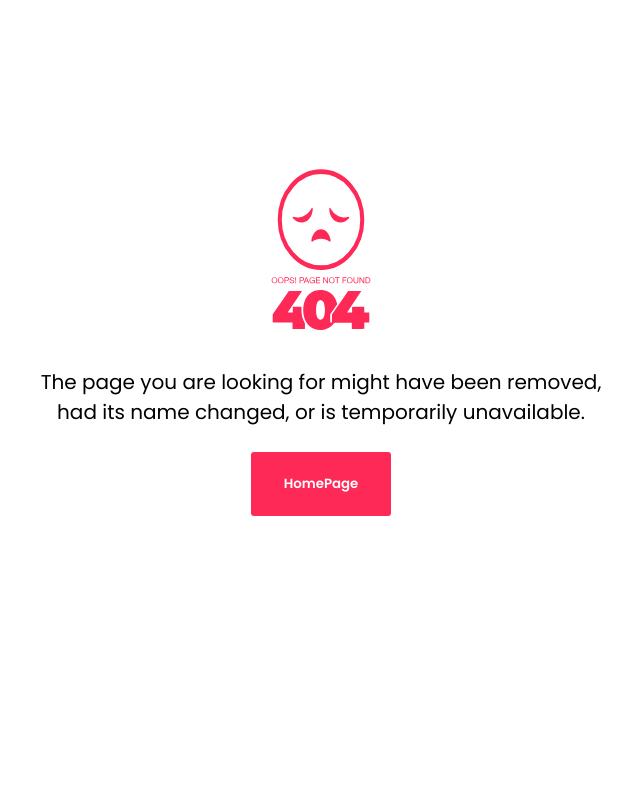
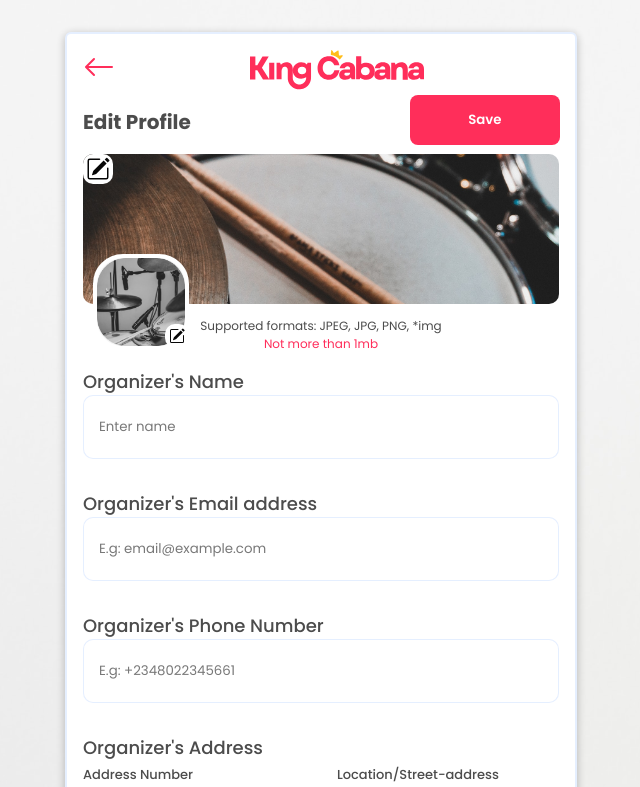
Before and after one commit to King-cabana/Kc-Web-V1, a React (Create React App) app: page /dashboard/edit-organiser-profile in a window 1280 px wide. Shown: the top 787 px of the page, without its empty margins (319-959 px from the left). Built offline with nearby package versions, Linux system fonts and the light colour scheme; no server answers.

Commit message:
updated corganiser profile update

```diff
--- a/src/App.js
+++ b/src/App.js
@@ -21,6 +21,7 @@ import ForgotPassword from "./auth/forgotPassword/ForgotPassword";
 import ResetPassword from "./auth/signIn/ResetPassword";
 import Sidebar from "./userFlows/Dashboard/Sidebar";
 import DashboardHome from "./userFlows/pages/DashboardHome";
+import EditOrganiserProfile from "./pages/profile/EditOrganiserProfile/EditOrganiserProfile";
 
 // const Events = lazy(() => import("./pages/events/Events"));
 
@@ -48,6 +49,10 @@ function App() {
             element={<EventPlanPreview />}
           />
           <Route path="/createEvent/submitted" element={<Submitted />} />
+          <Route
+            path="/dashboard/edit-organiser-profile"
+            element={<EditOrganiserProfile />}
+          />
 
           <Route path="/signin" element={<SignIn />} />
           <Route path="/signup" element={<SignUp />} />
--- a/src/modal.css
+++ b/src/modal.css
@@ -3,5 +3,6 @@ body.active-modal {
 }
 
 div.notShown {
-  display: none;
+  /* display: none; */
+  visibility: hidden;
 }
--- a/src/pages/profile/EditOrganiserProfile/EditOrganiserProfile.js
+++ b/src/pages/profile/EditOrganiserProfile/EditOrganiserProfile.js
@@ -1,14 +1,14 @@
 import React, { useState, useEffect } from "react";
 import axios from "axios";
 import { useDispatch, useSelector } from "react-redux";
-import { setEventOrganizerProfile } from "../../redux/slices/eventOrganizerProfileSlice";
+import { setEventOrganizerProfile } from "../../../redux/slices/eventOrganizerProfileSlice";
 import {
   ModalButtonContainer,
   ModalText,
   PopUpComponent,
   PopUpOverlay,
   BtnHolderLink,
-} from "../../event/budgetInventory/InventoryStyled";
+} from "../../../userFlows/createEvent/budgetInventory/InventoryStyled";
 import {
   Input,
   InputText,
@@ -17,7 +17,7 @@ import {
   InputBoxOther,
   CheckBoxInput,
   Supported,
-} from "../../event/createEvent/FirstCreateEventStyled";
+} from "../../../userFlows/createEvent/FirstCreateEventStyled";
 import {
   InputSeg,
   Asterix,
@@ -41,21 +41,21 @@ import {
 } from "./EditOrganiserProfileStyled";
 import { BsArrowLeft, BsPencilSquare } from "react-icons/bs";
 import { ImSpinner6 } from "react-icons/im";
-import kingCabanaLogo from "../../images/kingCabanaLogo.svg";
+import kingCabanaLogo from "../../../assets/images/kingCabanaLogo.svg";
 import {
   WelcomeText,
   ImagesContainer,
-} from "../../event/eventHome/EventHomeStyled";
-import backgroundPicture from "../../images/dashboardBackgroundPicture.png";
-import logo from "../../images/dashboardLogo.png";
+} from "../../../userFlows/eventHome/EventHomeStyled";
+import backgroundPicture from "../../../assets/images/dashboardBackgroundPicture.png";
+import logo from "../../../assets/images/dashboardLogo.png";
 import {
   ModalPrimaryButton,
   AlternativeButton2,
   AbsolutePrimaryButton,
-} from "../../components/button/button";
+} from "../../../components/buttons/button";
 import { useNavigate } from "react-router";
 import { toast } from "react-toastify";
-import { API_URL_2 } from "../../redux/service/authService";
+import { API_URL_2 } from "../../../redux/services/authService";
 
 const EditOrganiserProfile = () => {
   const [modal, setModal] = useState(false);
@@ -99,6 +99,7 @@ const EditOrganiserProfile = () => {
         });
         dispatch(setEventOrganizerProfile(data));
         setIncomingData(data);
+        console.log(data);
       } catch (error) {
         console.log(error);
         // handle error here
@@ -116,7 +117,6 @@ const EditOrganiserProfile = () => {
     setIncomingData({ ...incomingData, [e.target.name]: e.target.value });
   };
   const addressChange = (e) => {
-    // const { name, value } = e.target;
     setIncomingData({
       ...incomingData,
       address: { ...incomingData.address, [e.target.name]: e.target.value },
@@ -265,118 +265,119 @@ const EditOrganiserProfile = () => {
     e.preventDefault();
     setSending(true);
     setIsDisabled(true);
+    // var npatchData = []
     const patchData = [
       {
         op: "replace",
         path: "/backgroundPictureUrl",
-        value: incomingData.backgroundPictureUrl,
+        value: incomingData?.backgroundPictureUrl,
       },
       {
         op: "replace",
         path: "/logoUrl",
-        value: incomingData.logoUrl,
+        value: incomingData?.logoUrl,
       },
       {
         op: "replace",
         path: "/organizerName",
-        value: incomingData.organizerName,
+        value: incomingData?.organizerName,
       },
       {
         op: "replace",
         path: "/profileEmail",
-        value: incomingData.profileEmail,
+        value: incomingData?.profileEmail,
       },
-      { op: "replace", path: "/phoneNumber", value: incomingData.phoneNumber },
+      { op: "replace", path: "/phoneNumber", value: incomingData?.phoneNumber },
       {
         op: "replace",
         path: "/address/houseNo",
-        value: incomingData.address.houseNo,
+        value: incomingData?.address?.houseNo,
       },
       {
         op: "replace",
         path: "/address/street",
-        value: incomingData.address.street,
+        value: incomingData?.address?.street,
       },
       {
         op: "replace",
         path: "/address/city",
-        value: incomingData.address.city,
+        value: incomingData?.address?.city,
       },
       {
         op: "replace",
         path: "/address/state",
-        value: incomingData.address.state,
+        value: incomingData?.address?.state,
       },
       {
         op: "replace",
         path: "/address/country",
-        value: incomingData.address.country,
+        value: incomingData?.address?.country,
       },
       {
         op: "replace",
         path: "/organizerDetails",
-        value: incomingData.organizerDetails,
+        value: incomingData?.organizerDetails,
       },
-      { op: "replace", path: "/website", value: incomingData.website },
-      { op: "replace", path: "/linkedIn", value: incomingData.linkedIn },
-      { op: "replace", path: "/instagram", value: incomingData.instagram },
-      { op: "replace", path: "/twitter", value: incomingData.twitter },
-      { op: "replace", path: "/faceBook", value: incomingData.faceBook },
-      { op: "replace", path: "/otherHandle", value: incomingData.otherHandle },
+      { op: "replace", path: "/website", value: incomingData?.website },
+      { op: "replace", path: "/linkedIn", value: incomingData?.linkedIn },
+      { op: "replace", path: "/instagram", value: incomingData?.instagram },
+      { op: "replace", path: "/twitter", value: incomingData?.twitter },
+      { op: "replace", path: "/faceBook", value: incomingData?.faceBook },
+      { op: "replace", path: "/otherHandle", value: incomingData?.otherHandle },
       {
         op: "replace",
         path: "/guarantorRole",
-        value: incomingData.guarantorRole,
+        value: incomingData?.guarantorRole,
       },
       {
         op: "replace",
         path: "/guarantor/secondaryContactFullName",
-        value: incomingData.guarantor.secondaryContactFullName,
+        value: incomingData?.guarantor?.secondaryContactFullName,
       },
       {
         op: "replace",
         path: "/guarantor/companyName",
-        value: incomingData.guarantor.companyName,
+        value: incomingData?.guarantor?.companyName,
       },
       {
         op: "replace",
         path: "/guarantor/jobRole",
-        value: incomingData.guarantor.jobRole,
+        value: incomingData?.guarantor?.jobRole,
       },
       {
         op: "replace",
         path: "/guarantor/officeAddress/houseNo",
-        value: incomingData.guarantor.officeAddress.houseNo,
+        value: incomingData?.guarantor?.officeAddress?.houseNo,
       },
       {
         op: "replace",
         path: "/guarantor/officeAddress/street",
-        value: incomingData.guarantor.officeAddress.street,
+        value: incomingData?.guarantor?.officeAddress?.street,
       },
       {
         op: "replace",
         path: "/guarantor/officeAddress/city",
-        value: incomingData.guarantor.officeAddress.city,
+        value: incomingData?.guarantor?.officeAddress?.city,
       },
       {
         op: "replace",
         path: "/guarantor/officeAddress/state",
-        value: incomingData.guarantor.officeAddress.state,
+        value: incomingData?.guarantor?.officeAddress?.state,
       },
       {
         op: "replace",
         path: "/guarantor/officeAddress/country",
-        value: incomingData.guarantor.officeAddress.country,
+        value: incomingData?.guarantor?.officeAddress?.country,
       },
       {
         op: "replace",
         path: "/guarantor/secondaryContactPhoneNumber",
-        value: incomingData.guarantor.secondaryContactPhoneNumber,
+        value: incomingData?.guarantor?.secondaryContactPhoneNumber,
       },
       {
         op: "replace",
         path: "/guarantor/secondaryContactEmail",
-        value: incomingData.guarantor.secondaryContactEmail,
+        value: incomingData?.guarantor?.secondaryContactEmail,
       },
     ];
     try {
@@ -403,7 +404,12 @@ const EditOrganiserProfile = () => {
   };
   return (
     <>
-      {modal && <PopUpOverlay onClick={toggleModal}></PopUpOverlay>}
+      {modal && (
+        <PopUpOverlay
+          // style={{ zIndex: 10 }}
+          onClick={toggleModal}
+        ></PopUpOverlay>
+      )}
       <OverallContainer>
         <EditSection>
           <EditHeader>
@@ -911,7 +917,10 @@ const EditOrganiserProfile = () => {
               </AbsolutePrimaryButton>
             </ButtonWrapper>
           </EditForm>
-          <div className={`${showModal}`}>
+          <div
+            style={{ zIndex: 99999, position: "fixed" }}
+            className={`${showModal}`}
+          >
             <PopUpComponent>
               <ModalText>
                 This is going to disrupt all unsaved changes. Are you sure you
--- a/src/pages/profile/EditOrganiserProfile/EditOrganiserProfileStyled.js
+++ b/src/pages/profile/EditOrganiserProfile/EditOrganiserProfileStyled.js
@@ -2,12 +2,15 @@ import styled from "styled-components";
 import {
   LogoPicture,
   BackgroundPicture,
-} from "../../event/eventHome/EventHomeStyled";
+} from "../../../userFlows/eventHome/EventHomeStyled";
+import background from "../../../assets/images/evie-s-uuCjYxJVf4o-unsplash.jpg";
 
 export const OverallContainer = styled.div`
   width: 100%;
   height: 100%;
-  background: #fffcfc;
+  background-image: url(${background});
+  background-size: cover;
+  background-position: center;
   display: flex;
   justify-content: center;
   align-items: center;
@@ -21,6 +24,7 @@ export const EditSection = styled.div`
   position: relative;
   width: 40%;
   height: 88%;
+  opacity: 0.98;
   background: #fff;
   border: 2px solid rgba(0, 104, 255, 0.1);
   box-shadow: 0px 2px 10px rgba(0, 0, 0, 0.25);
--- a/src/userFlows/eventHome/EventHomeStyled.js
+++ b/src/userFlows/eventHome/EventHomeStyled.js
@@ -44,23 +44,26 @@ export const PopUpOverlay = styled.div`
 
 export const PopUpComponent = styled.div`
   position: absolute;
-  margin-top: 0.1rem;
+  top: 0.5rem;
+  right: 0;
+  /* right: 100%; */
   background-color: #fff;
-  width: 200px;
-  height: 150px;
+  /* width: 200px; */
+  width: 100%;
+  height: 175px;
   border: 1px solid rgba(0, 104, 255, 0.1);
   border-radius: 8px;
-  padding: 0.5rem 0;
+  padding: 0.5rem;
   display: flex;
   align-items: center;
   flex-direction: column;
 
   @media screen and (max-width: 769px) {
-    width: 100%;
-    height: 130px;
-    margin-left: -1rem;
+    height: 150px;
+    margin-right: 0;
   }
   img {
+    align-self: flex-end;
     width: 15px;
     height: 20px;
     margin-bottom: 1rem;
@@ -170,6 +173,7 @@ export const BioSection = styled.div`
 
 export const Bio = styled.section`
   color: #484848;
+  margin-top: 2rem;
 `;
 export const Name = styled.h2`
   margin-bottom: 0.5rem;
@@ -215,18 +219,24 @@ export const Description = styled(Location)`
 `;
 
 export const JointContainer = styled.div`
+  /* border: 4px solid yellow; */
   z-index: 999999;
   position: relative;
+  display: flex;
+  justify-content: space-between;
+  align-items: center;
+  gap: 0.5rem;
+  width: 150px;
 
   @media screen and (max-width: 960px) {
-    width: 120px;
-    /* z-index: -100; */
+    /* width: 120px; */
   }
 `;
 
 export const EditPen = styled.div`
   display: flex;
   justify-content: flex-end;
+  /* border: 2px solid green; */
 `;
 
 export const AlternativeButton2 = styled.button`
@@ -261,6 +271,7 @@ export const CustomAlt = styled(AlternativeButton2)`
   margin-top: 1rem;
   @media screen and (max-width: 960px) {
     width: 100px;
+    margin-right: 1rem;
   }
 `;
 
--- a/src/userFlows/eventHome/InnerContainerData.js
+++ b/src/userFlows/eventHome/InnerContainerData.js
@@ -100,7 +100,11 @@ const InnerContainerData = () => {
           <Row1>
             <Text>{data.title}</Text>
             {data.options ? (
-              <Select name="list" id="list">
+              <Select
+                name="list"
+                id="list"
+                onClick={(e) => e.stopPropagation()}
+              >
                 {data.options.map((option, index) => (
                   <Option key={index}>{option}</Option>
                 ))}
```
Also changed, not shown: src/userFlows/createEvent/TimeLineEvent.js (+7 -2 lines), src/userFlows/eventHome/EventHome.js (+39 -10 lines).
